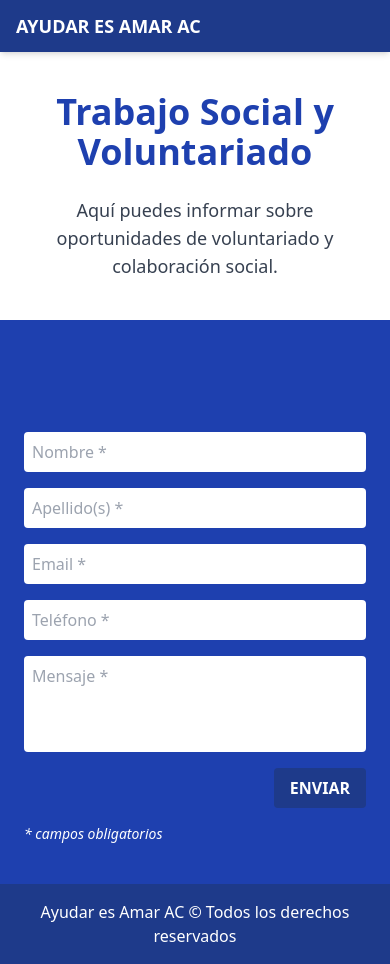
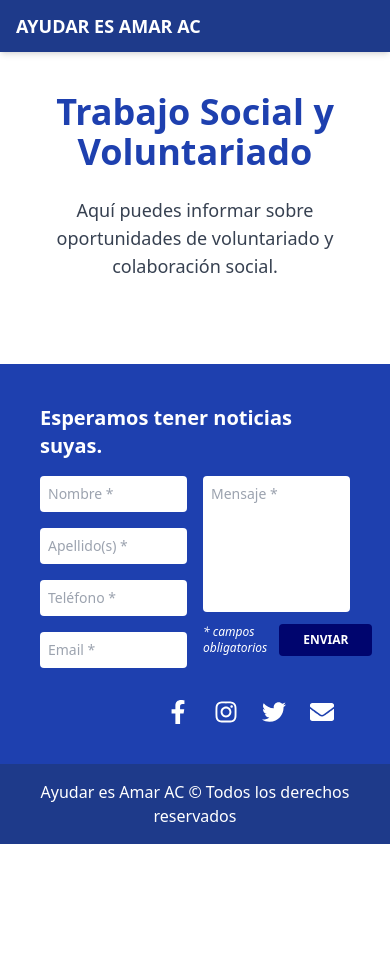
Before and after one commit to Raul-dd/Organization, a React (Vite) app: page /voluntariado in a window 390 px wide. After the commit the page ends 844 px from the top, so only its background shows below. Built offline with nearby package versions, Linux system fonts and the light colour scheme.

Commit message:
ContactForm

```diff
--- a/package.json
+++ b/package.json
@@ -13,6 +13,7 @@
     "aos": "^2.3.4",
     "react": "^19.1.0",
     "react-dom": "^19.1.0",
+    "react-icons": "^5.5.0",
     "react-router-dom": "^7.7.1"
   },
   "devDependencies": {
--- a/src/components/ContactForm.jsx
+++ b/src/components/ContactForm.jsx
@@ -1,92 +1,133 @@
-import { useState } from 'react';
+import { FaFacebookF, FaInstagram, FaTwitter, FaEnvelope } from "react-icons/fa";
+
+const inputStyle =
+  "p-2 rounded text-black focus:outline-none focus:ring-2 focus:ring-blue-400 focus:border-transparent transition duration-300 ease-in-out";
 
 const ContactForm = () => {
-  const [formData, setFormData] = useState({
-    nombre: '',
-    apellido: '',
-    email: '',
-    telefono: '',
-    mensaje: '',
-  });
-
-  const handleChange = (e) => {
-    const { name, value } = e.target;
-    setFormData(prev => ({ ...prev, [name]: value }));
-  };
-
-  const handleSubmit = (e) => {
-    e.preventDefault();
-    console.log('Datos del formulario:', formData);
-    // Aquí luego se conectará con Laravel
-  };
-
   return (
-    <section className="bg-blue-800 text-white py-10 px-6">
-      <div className="max-w-6xl mx-auto">
-        <div className="grid md:grid-cols-5 gap-6">
-          {/* Iconos sociales */}
-          <div className="flex flex-col space-y-4 items-start">
-            <i className="fab fa-facebook text-2xl"></i>
-            <i className="fab fa-instagram text-2xl"></i>
-            <i className="fab fa-twitter text-2xl"></i>
-            <i className="fas fa-envelope text-2xl"></i>
+    <section className="bg-blue-800 py-10 px-6">
+      <div
+        data-aos="fade-up"
+        className="max-w-7xl mx-auto px-4 transition-all duration-500"
+        style={{ minHeight: "auto" }}
+      >
+        {/* Desktop */}
+        <div className="hidden lg:grid grid-cols-[60px_1fr] gap-6 items-start">
+          {/* Íconos laterales */}
+          <div className="flex flex-col gap-6 items-center text-white text-2xl">
+            <FaFacebookF />
+            <FaInstagram />
+            <FaTwitter />
+            <FaEnvelope />
           </div>
 
           {/* Formulario */}
-          <form className="md:col-span-4 grid grid-cols-1 md:grid-cols-2 gap-4" onSubmit={handleSubmit}>
+          <div className="w-full">
+            <h2 className="text-white font-bold mb-4 text-xl">Esperamos tener noticias suyas.</h2>
+            <form className="grid grid-cols-1 lg:grid-cols-3 gap-4 text-sm">
               <input
-              name="nombre"
                 type="text"
                 placeholder="Nombre *"
-              value={formData.nombre}
-              onChange={handleChange}
+                className={`${inputStyle} col-span-1`}
                 required
-              className="p-2 rounded text-black"
               />
               <input
-              name="apellido"
                 type="text"
                 placeholder="Apellido(s) *"
-              value={formData.apellido}
-              onChange={handleChange}
+                className={`${inputStyle} col-span-1`}
                 required
-              className="p-2 rounded text-black"
+              />
+              <textarea
+                placeholder="Mensaje *"
+                rows={4}
+                className={`${inputStyle} col-span-1 lg:row-span-2 resize-none`}
+                required
               />
               <input
-              name="email"
                 type="email"
                 placeholder="Email *"
-              value={formData.email}
-              onChange={handleChange}
+                className={`${inputStyle} col-span-1`}
                 required
-              className="p-2 rounded text-black"
               />
               <input
-              name="telefono"
-              type="text"
+                type="tel"
                 placeholder="Teléfono *"
-              value={formData.telefono}
-              onChange={handleChange}
-              required
-              className="p-2 rounded text-black"
+                className={`${inputStyle} col-span-1`}
               />
-            <textarea
-              name="mensaje"
-              placeholder="Mensaje *"
-              value={formData.mensaje}
-              onChange={handleChange}
-              required
-              className="p-2 rounded col-span-1 md:col-span-2 text-black h-24 resize-none"
-            />
+              <div className="col-span-2 text-white text-xs italic flex items-end">
+                * campos obligatorios
+              </div>
+              <div className="flex justify-end items-end">
                 <button
                   type="submit"
-              className="bg-blue-900 hover:bg-blue-700 text-white font-bold py-2 px-4 rounded w-fit col-span-1 md:col-span-2 self-end ml-auto"
+                  className="bg-[#00056E] text-white hover:bg-white hover:text-blue-900 font-bold py-2 px-6 rounded transition duration-300"
                 >
                   ENVIAR
                 </button>
+              </div>
             </form>
           </div>
-        <p className="text-sm mt-4 italic">* campos obligatorios</p>
+        </div>
+
+        {/* Mobile */}
+        <div className="lg:hidden">
+          <h2 className="text-white font-bold mb-4 text-xl">Esperamos tener noticias suyas.</h2>
+          <form className="grid grid-cols-2 gap-4 text-sm">
+            {/* Columna izquierda */}
+            <div className="flex flex-col gap-4">
+              <input
+                type="text"
+                placeholder="Nombre *"
+                className={inputStyle}
+                required
+              />
+              <input
+                type="text"
+                placeholder="Apellido(s) *"
+                className={inputStyle}
+                required
+              />
+              <input
+                type="tel"
+                placeholder="Teléfono *"
+                className={inputStyle}
+              />
+              <input
+                type="email"
+                placeholder="Email *"
+                className={inputStyle}
+                required
+              />
+            </div>
+
+            {/* Columna derecha */}
+            <div className="flex flex-col gap-3">
+              <textarea
+                placeholder="Mensaje *"
+                rows={6}
+                className={`${inputStyle} resize-none`}
+                required
+              />
+              <div className="flex items-center justify-between gap-3 text-white text-xs italic">
+                <span>* campos obligatorios</span>
+                <button
+                  type="submit"
+                  className="bg-[#00056E] text-white hover:bg-white hover:text-blue-900 font-bold py-2 px-6 rounded transition duration-300"
+                >
+                  ENVIAR
+                </button>
+              </div>
+            </div>
+          </form>
+
+          {/* Redes sociales debajo en móvil */}
+          <div className="flex justify-end gap-6 mt-8 text-white text-2xl pr-4">
+            <FaFacebookF />
+            <FaInstagram />
+            <FaTwitter />
+            <FaEnvelope />
+          </div>
+        </div>
       </div>
     </section>
   );
```
Also changed, not shown: 1 other file (tests, documents, lock files or other folders). Lines whose indentation alone changed are shown as unchanged.
